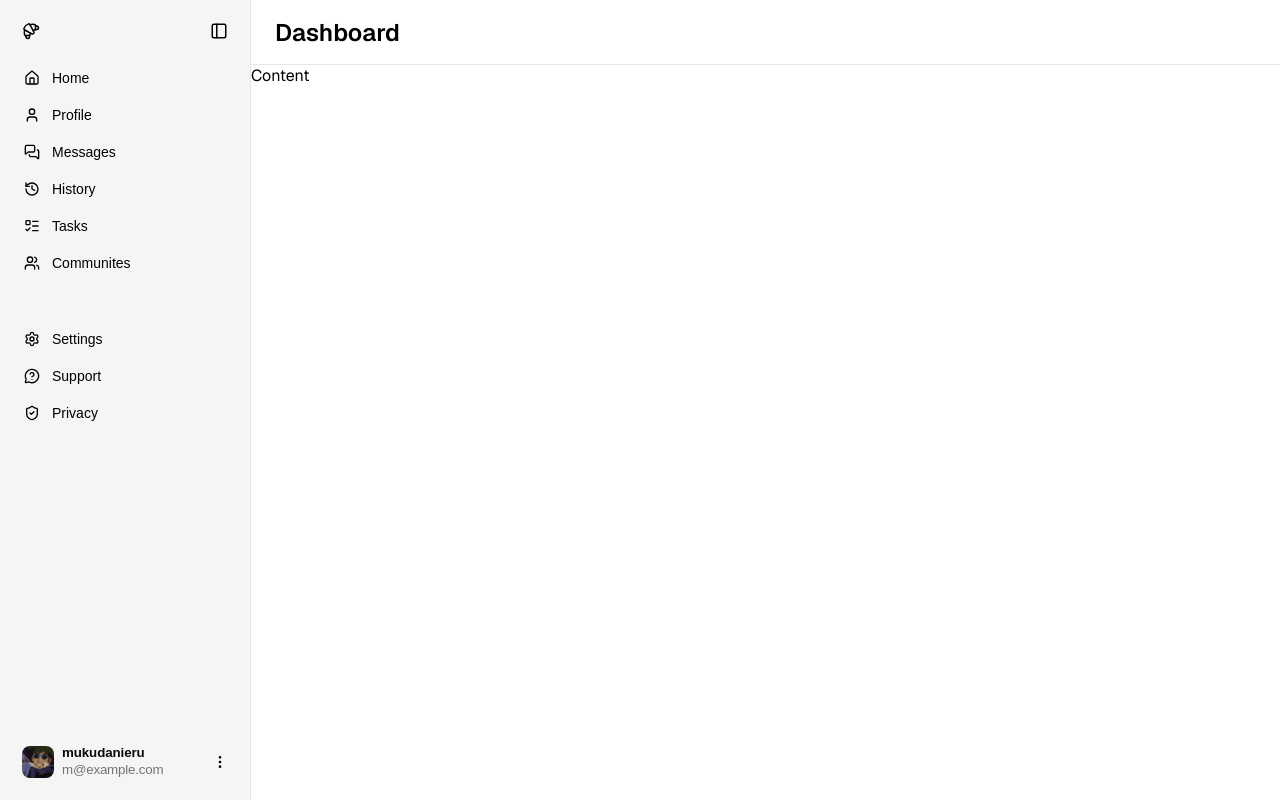
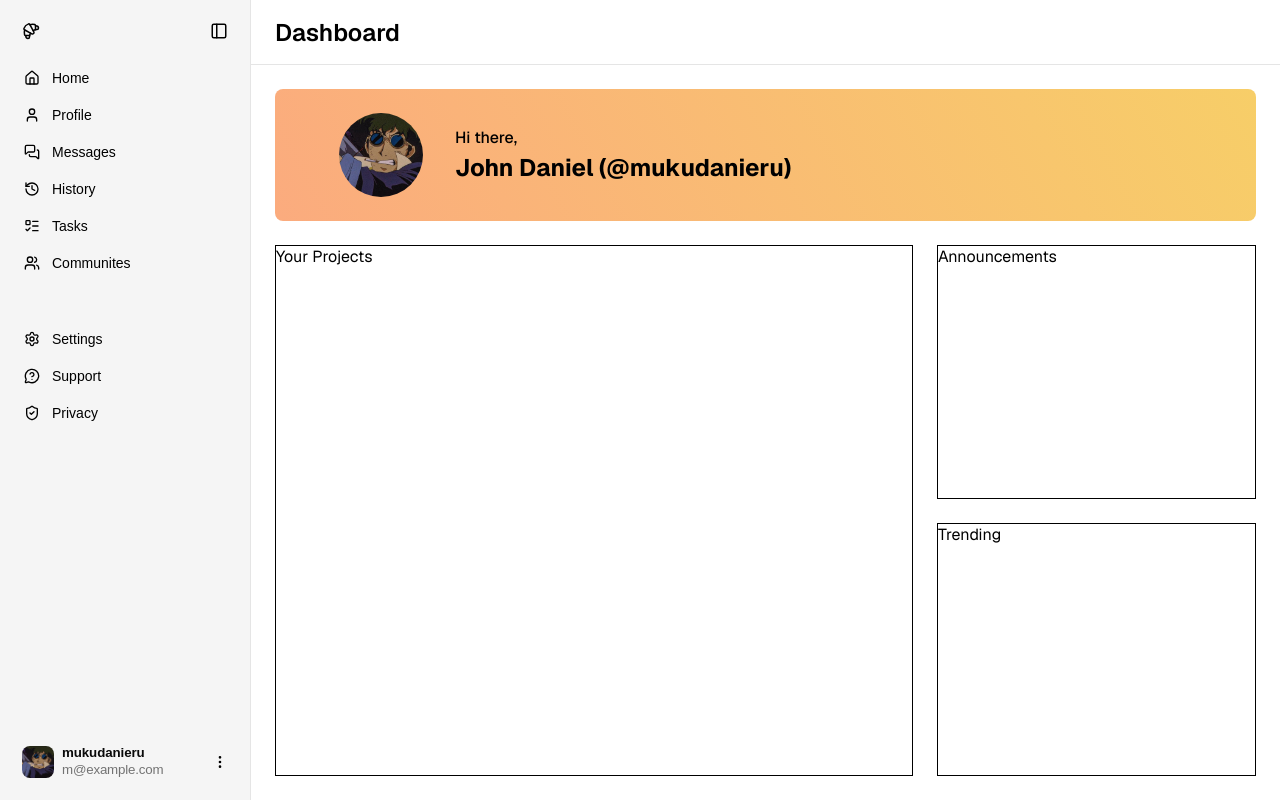
Before and after one commit to mukudanieru/odin-admin-dashboard, a plain HTML site: page index.html in a window 1280 px wide. Drawn offline with nearby package versions, Linux system fonts and the light colour scheme.

Commit message:
Implement personal card and layout sections - Styled the personal card section with profile image, name, and greeting - Configured grid layout for dashboard content - Added placeholders for projects, announcements, and trending sections

```diff
--- a/index.html
+++ b/index.html
@@ -328,6 +328,27 @@
             </footer>
         </aside>
 
-        <main class="dashboard-content">Content</main>
+        <main class="dashboard-content">
+            <div class="card personal-card">
+                <img
+                    class="profile-picture-card"
+                    src="./assets/img/profile.jpg"
+                    alt="profile-picture"
+                />
+
+                <div class="personal-card-informtion">
+                    <span class="personal-message"> Hi there,</span>
+                    <span class="personal-name"
+                        >John Daniel (@mukudanieru)</span
+                    >
+                </div>
+            </div>
+
+            <div class="projects-content">Your Projects</div>
+
+            <div class="announcements-content">Announcements</div>
+
+            <div class="trending-content">Trending</div>
+        </main>
     </body>
 </html>
--- a/styles.css
+++ b/styles.css
@@ -190,6 +190,65 @@ svg {
 .dashboard-content {
     grid-area: content;
     border-left: 1px solid var(--border);
+
+    display: grid;
+    grid-template-columns: 2fr 1fr;
+    grid-template-rows: auto 1fr 1fr;
+    padding: 1.5rem;
+    gap: 1.5rem;
+}
+
+.card {
+    border-radius: 0.5rem;
+}
+
+.personal-card {
+    background-image: linear-gradient(62deg, #fbab7e 0%, #f7ce68 100%);
+    grid-column: span 2;
+    grid-row: span 1;
+
+    display: flex;
+    align-items: center;
+    gap: 2rem;
+    padding: 1.5rem 4rem;
+}
+
+.profile-picture-card {
+    height: 84px;
+    width: 84px;
+    border-radius: 50px;
+}
+
+.personal-card-informtion {
+    display: flex;
+    flex-direction: column;
+    gap: 0.2rem;
+}
+
+.personal-message {
+    font-size: 1rem;
+    font-weight: 500;
+}
+
+.personal-name {
+    font-size: 1.5rem;
+    font-weight: 700;
+}
+
+.projects-content {
+    border: 1px solid black;
+    grid-row: span 2;
+}
+
+.announcements-content {
+    border: 1px solid black;
+    grid-row: span 1;
+    grid-column: span 1;
+}
+
+.trending-content {
+    border: 1px solid black;
+    grid-row: span 1;
 }
 
 @media (max-width: 1024px) {
```
